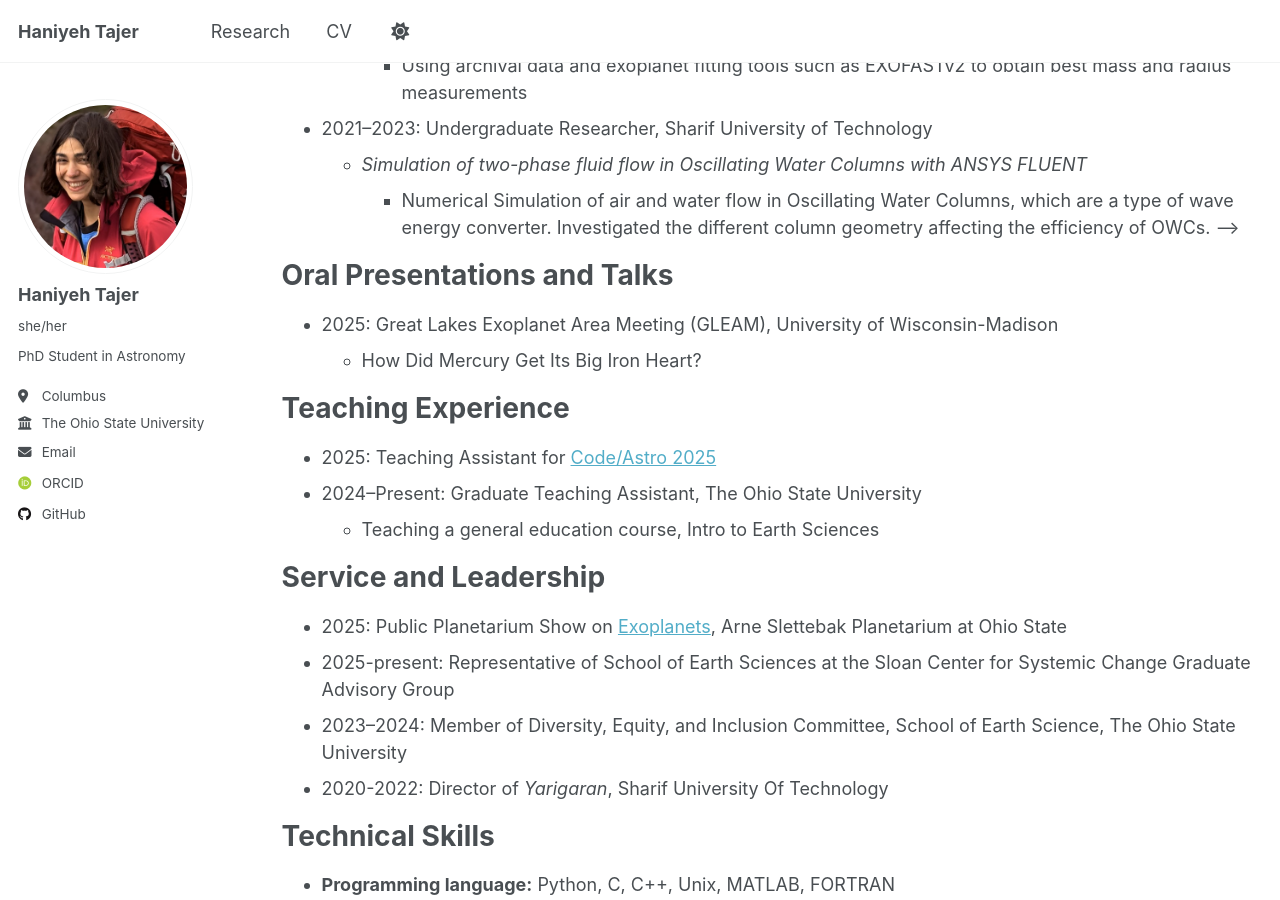
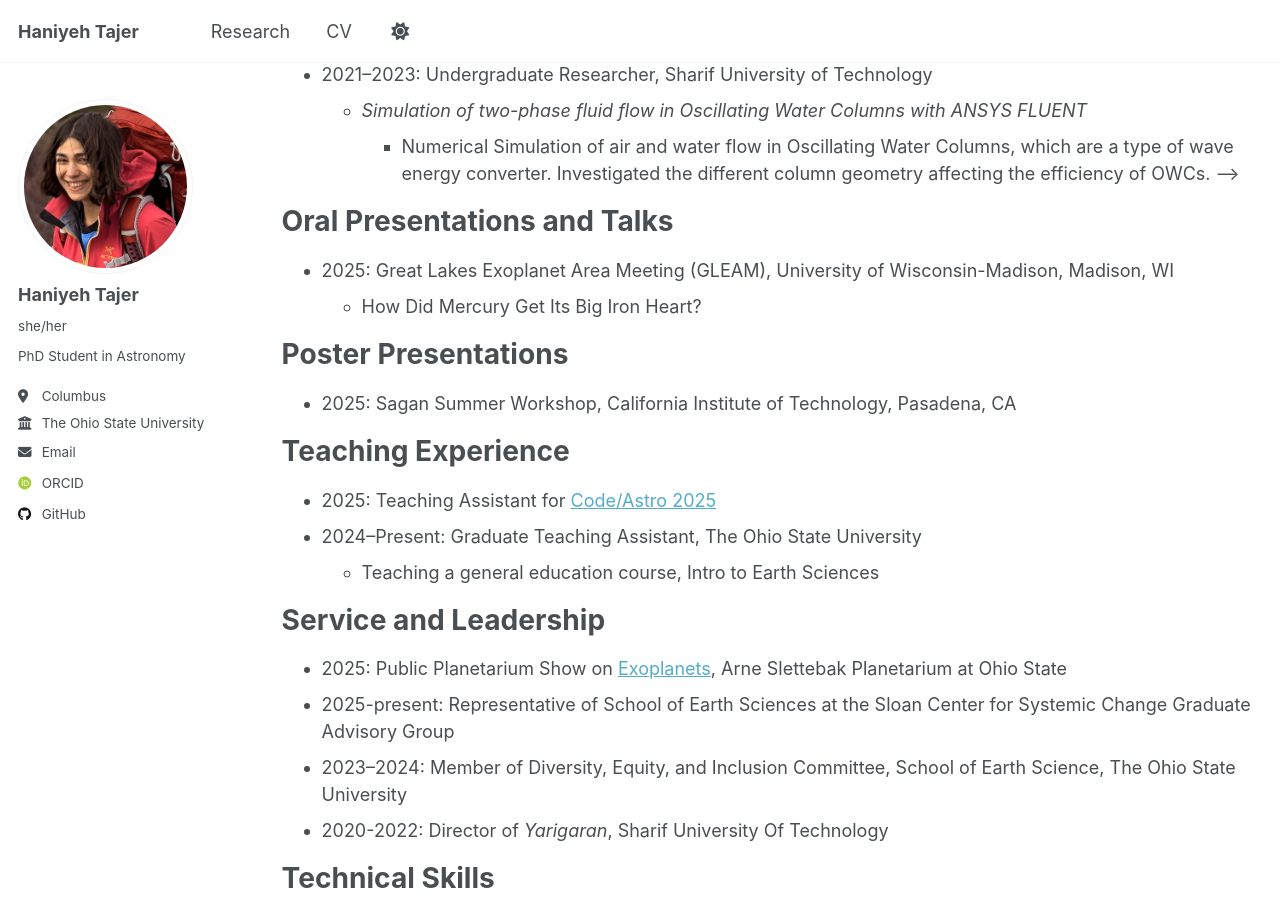
Before and after one commit to haniyehtajer/haniyehtajer.github.io, a Jekyll site: the page built from _pages/cv.md, in a window 1280 px wide and 900 px high, scrolled down 1349 px. Built offline with Jekyll 4.4.1, drawn with Linux system fonts in a browser that asks for light colours; some web fonts are replaced; some of the changed text lies outside the part shown.

Commit message:
updated cv

```diff
--- a/_pages/cv.md
+++ b/_pages/cv.md
@@ -23,10 +23,7 @@ Publications
 ======
 * **Tajer, H.**, Wang, J., *et al.* (2025). “Forging Iron Hearts: Exploring Pathways to Form Mercury-like Planets via N-body Simulations.” *In prep.*
 * **Tajer, H.**, Rein, H., Lu, T., *et al.* (2025). “Collisional Fragmentation Module in REBOUNDx” *In prep.*
-* Lu, T., **Tajer, H.**, Hernandez, D. M., *et al.* (2025).
-  “Collisional Fragmentation Support in TRACE.”
-  *Research Notes of the American Astronomical Society*, **9**(5), 110.
-  [https://doi.org/10.3847/2515-5172/add525](https://doi.org/10.3847/2515-5172/add525)
+* Lu, T., **Tajer, H.**, Hernandez, D. M., *et al.* (2025).  “Collisional Fragmentation Support in TRACE.”  *Research Notes of the American Astronomical Society*, **9**(5), 110.  [https://doi.org/10.3847/2515-5172/add525](https://doi.org/10.3847/2515-5172/add525)
 
 
 Research Experience
@@ -56,8 +53,12 @@ Research Experience
 
 Oral Presentations and Talks
 =====
-* 2025:  Great Lakes Exoplanet Area Meeting (GLEAM), University of Wisconsin-Madison
+* 2025:  Great Lakes Exoplanet Area Meeting (GLEAM), University of Wisconsin-Madison, Madison, WI
     * How Did Mercury Get Its Big Iron Heart?
+
+Poster Presentations
+=====
+* 2025: Sagan Summer Workshop, California Institute of Technology, Pasadena, CA
 
 Teaching Experience
 ======
```
